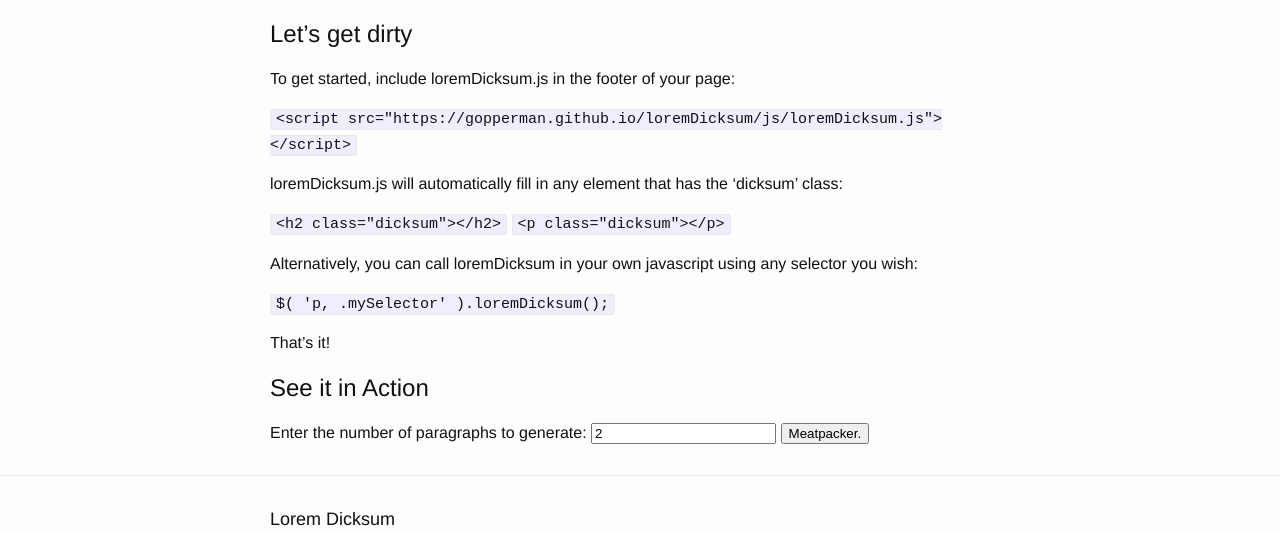
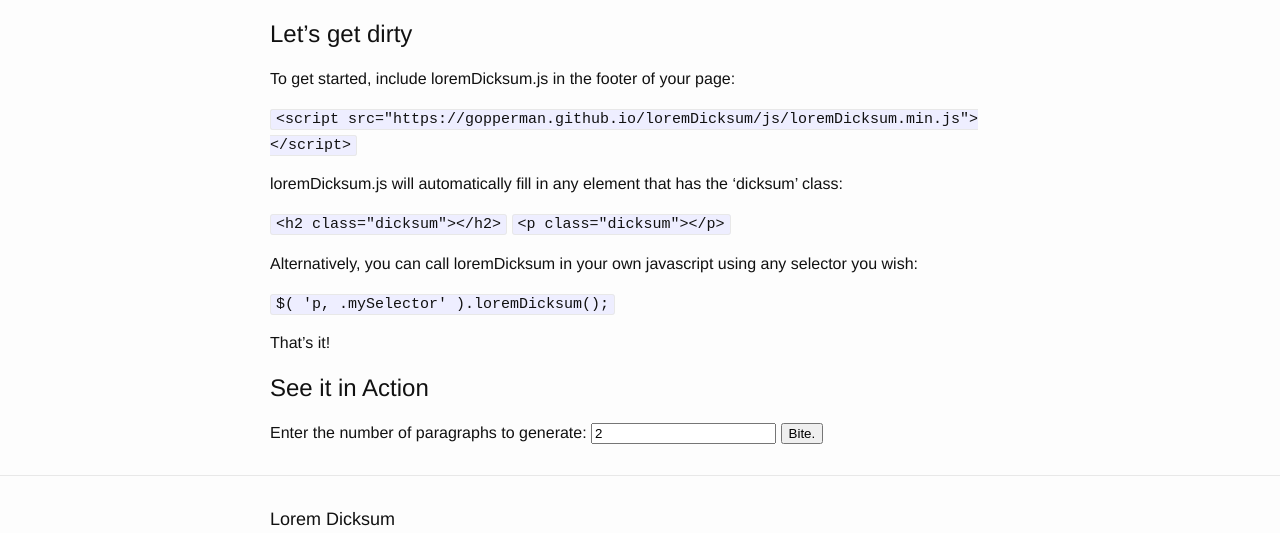
Before and after one commit to gopperman/loremDicksum, a Jekyll site: the page built from index.md, in a window 1280 px wide. Shown: the part 139-672 px from the top of the page. Built offline with Jekyll 4.4.1, drawn with Linux system fonts in a browser that asks for light colours.

Commit message:
Minified version of loremDicksum

````diff
--- a/_includes/footer.html
+++ b/_includes/footer.html
@@ -54,5 +54,5 @@
 
 </footer>
 
-<script src="{{ prepend: site.url }}js/loremDicksum.js"></script>
+<script src="{{ prepend: site.url }}js/loremDicksum.min.js"></script>
 <script src="{{ prepend: site.url }}js/example.js"></script>
--- a/index.md
+++ b/index.md
@@ -8,7 +8,7 @@ Lorem Dicksum is a jquery plugin that allows you to generate filthy filler conte
 
 To get started, include loremDicksum.js in the footer of your page:
 
-```<script src="https://gopperman.github.io/loremDicksum/js/loremDicksum.js"></script>```
+```<script src="https://gopperman.github.io/loremDicksum/js/loremDicksum.min.js"></script>```
 
 loremDicksum.js will automatically fill in any element that has the 'dicksum' class:
 
````
Also changed, not shown: README.md, js/loremDicksum.min.js (added).
